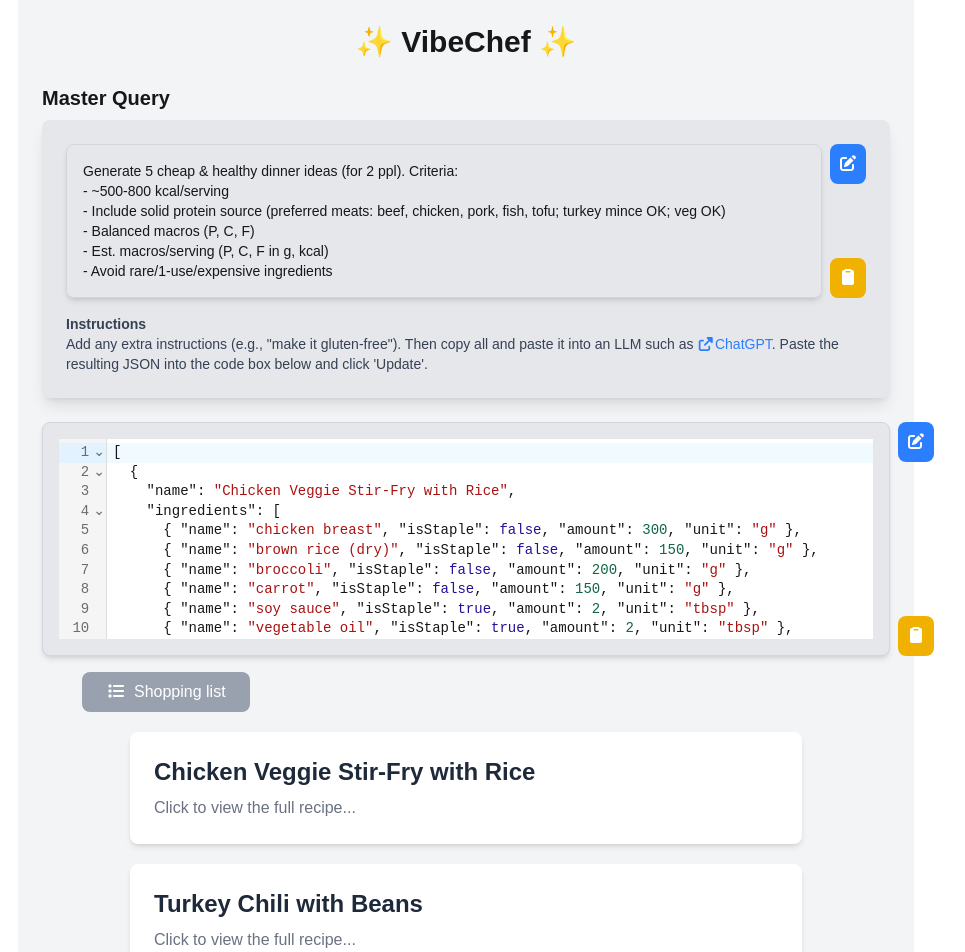
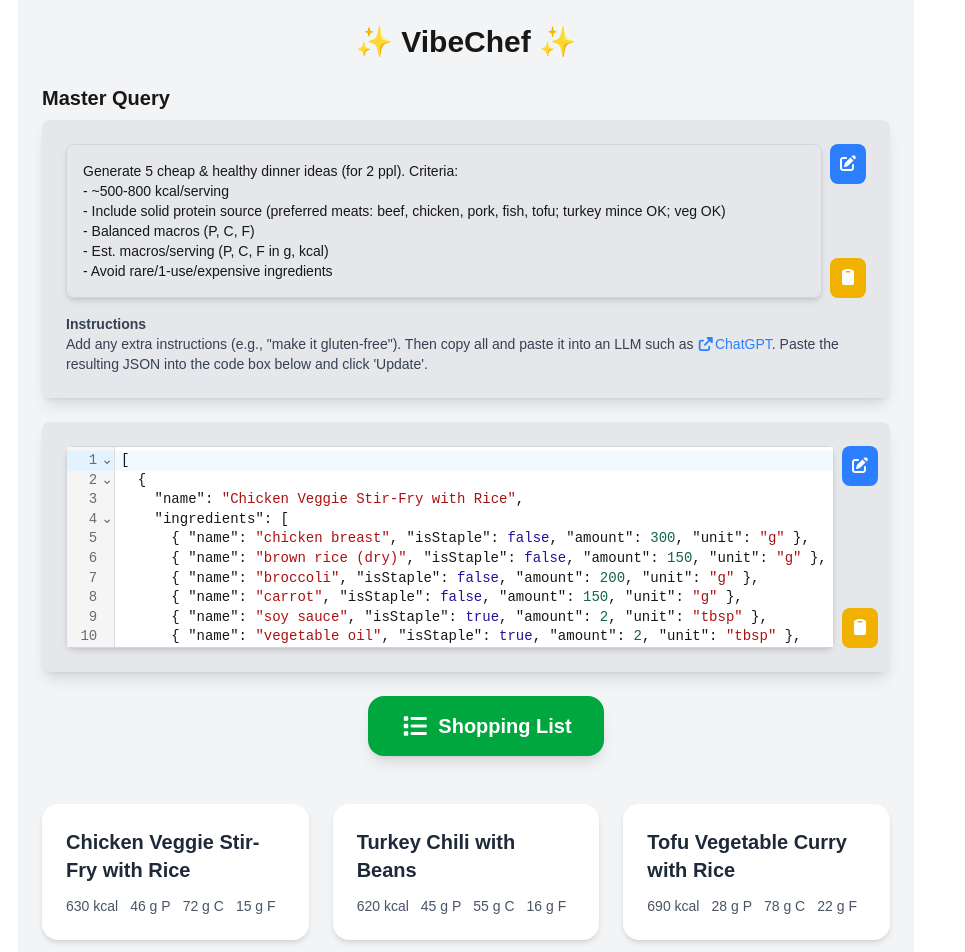
Before and after one commit to trithagoras/WebChef, a Next.js app: page / in a window 1280 px wide. Shown: the top 952 px of the page, without its empty margins (174-1139 px from the left). Built offline with nearby package versions, Linux system fonts and the light colour scheme.

Commit message:
design changes: make proper cards; shopping list button stand out

```diff
--- a/app/components/EditableTextBlock.tsx
+++ b/app/components/EditableTextBlock.tsx
@@ -150,7 +150,7 @@ const EditableTextBlock = ({ mode, onSave }: EditableTextBlockProps) => {
       onChange={setText}
       extensions={[jsonLanguage.extension]}
       readOnly={!isEditing}
-      className={`w-full p-4 bg-white read-only:bg-gray-200 text-sm border border-gray-300 rounded-lg shadow-md resize-none focus:ring-2 focus:ring-blue-500 focus:outline-none ${isEditing ? '' : 'readOnly'}`}
+      className="w-3xl bg-white read-only:bg-gray-200 text-sm border border-gray-300 rounded-lg shadow-md resize-none focus:ring-2 focus:ring-blue-500 focus:outline-none"
     />)
     .exhaustive();
 
--- a/app/components/RecipeCard.tsx
+++ b/app/components/RecipeCard.tsx
@@ -45,10 +45,15 @@ const RecipeCard = ({ recipe }: { recipe: Recipe }) => {
         <>
             <div
                 onClick={openModal}
-                className="my-5 p-6 bg-white rounded-lg shadow-md max-w-2xl mx-auto cursor-pointer hover:shadow-xl transition-shadow duration-300"
-            >
-                <h2 className="text-2xl font-semibold text-gray-800 mb-2">{recipe.name}</h2>
-                <p className="text-gray-500">Click to view the full recipe...</p>
+                className="p-6 bg-white rounded-2xl shadow-md cursor-pointer hover:shadow-xl hover:-translate-y-1 transition-all duration-300"
+                >
+                <h2 className="text-xl font-bold text-gray-800 mb-3">{recipe.name}</h2>
+                <div className="flex flex-wrap gap-3 text-sm text-gray-600">
+                    <span>{recipe.calories} kcal</span>
+                    <span>{recipe.protein} g P</span>
+                    <span>{recipe.carbs} g C</span>
+                    <span>{recipe.fat} g F</span>
+                </div>
             </div>
 
             {isModalOpen && (
--- a/app/components/RecipeList.tsx
+++ b/app/components/RecipeList.tsx
@@ -80,16 +80,20 @@ const RecipeList = () => {
 
   return (
     <div>
+      <div className="bg-gray-200 p-6 rounded-lg shadow-lg">
         <EditableTextBlock mode="json" onSave={onSaveJson} />
-      <div className="flex flex-row ml-10">
+      </div>
+      <div className="flex flex-row ml-10 justify-center">
         {showShoppingListButton && (
+          <div className="flex justify-center my-6">
             <button
               onClick={() => setShowShoppingListModal(true)}
-            className="mt-4 bg-gray-400 text-white px-6 py-2 rounded-lg hover:bg-gray-500 transition-all duration-300"
+              className="flex items-center justify-center gap-2 px-8 py-4 rounded-2xl bg-green-600 text-white text-xl font-bold shadow-lg hover:bg-green-700 hover:scale-105 active:scale-95 transition-all duration-200"
             >
-            <FontAwesomeIcon icon={faList} className="mr-2" />
-            Shopping list
+              <FontAwesomeIcon icon={faList} className="text-2xl" />
+              Shopping List
             </button>
+          </div>
         )}
       </div>
       {showShoppingListButton ? (
@@ -99,9 +103,11 @@ const RecipeList = () => {
             setShowModal={setShowShoppingListModal}
             shoppingList={shoppingList}
           />
+          <div className="grid gap-6 sm:grid-cols-2 lg:grid-cols-3 mt-6">
             {recipes.map(r => (
               <RecipeCard key={r.name} recipe={r} />
             ))}
+          </div>
         </>
       ) : (
         <small className="ml-10">
```
Lines whose indentation alone changed are shown as unchanged.
